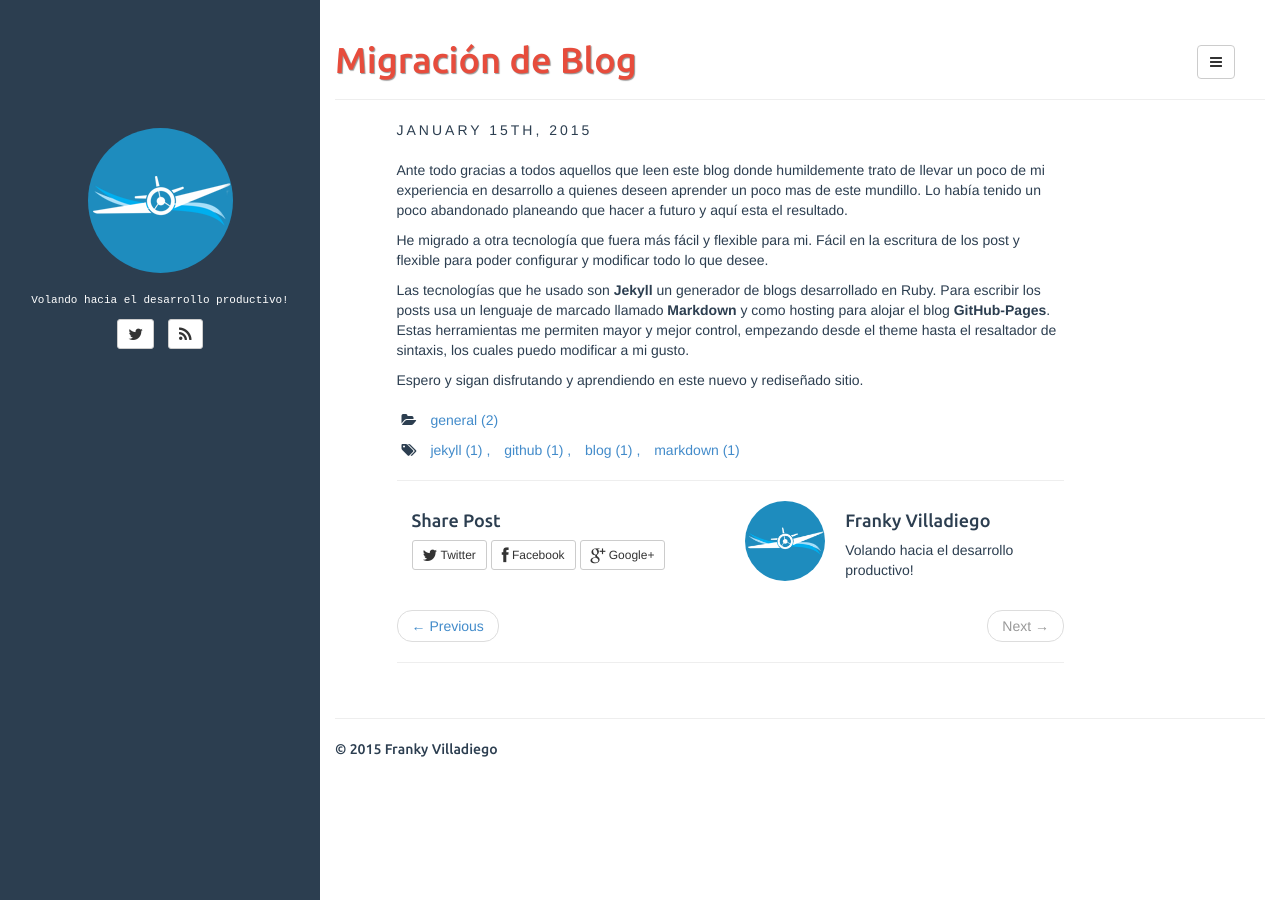
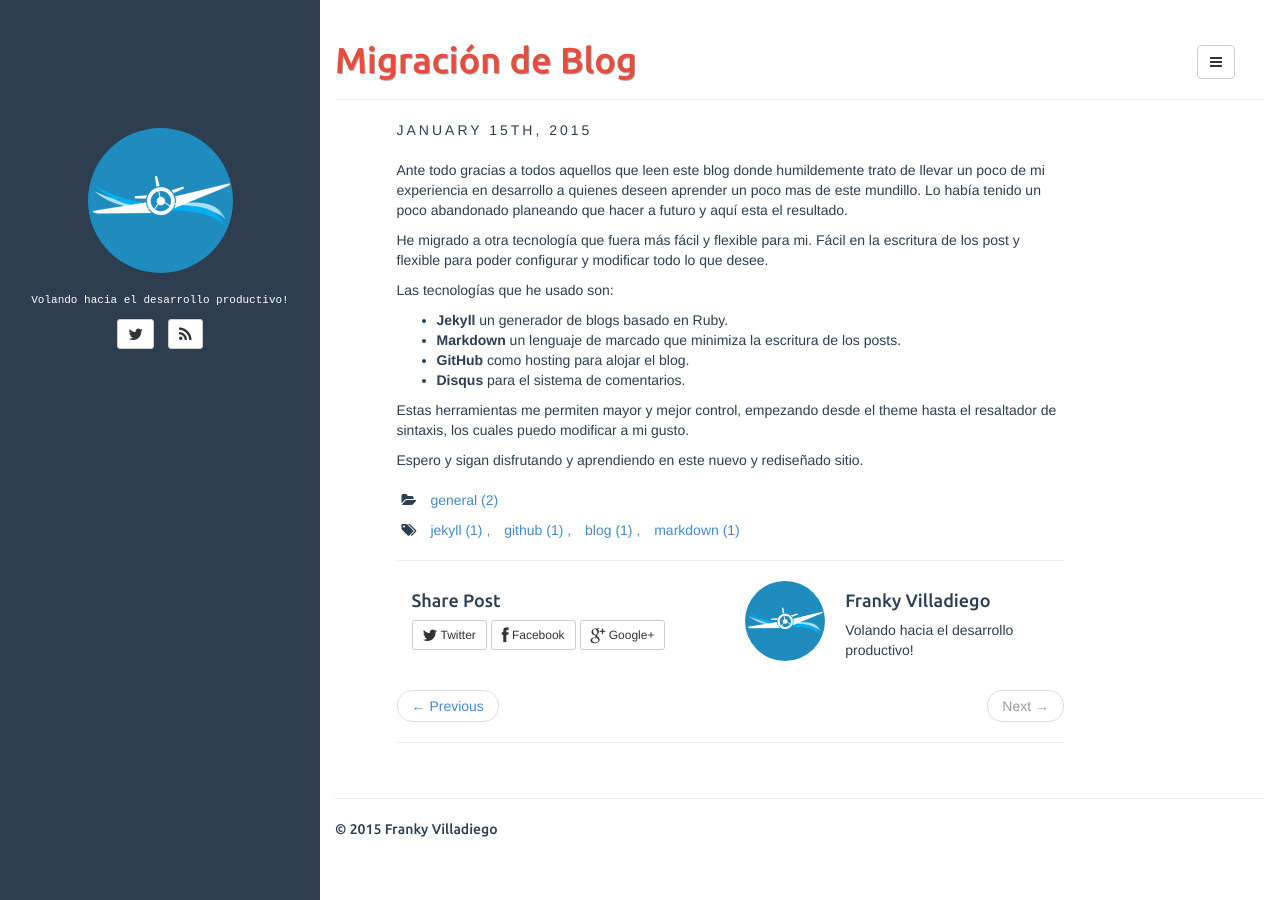
Before and after one commit to eljaviador/eljaviador.github.io, a Jekyll site: the page built from _posts/2015-01-15-migracion-de-blog.md, in a window 1280 px wide. Built offline with Jekyll 4.4.1, drawn with Linux system fonts in a browser that asks for light colours; comment, search, counter and statistics services are not loaded.

Commit message:
Some changes

```diff
--- a/_posts/2015-01-15-migracion-de-blog.md
+++ b/_posts/2015-01-15-migracion-de-blog.md
@@ -16,8 +16,14 @@ a futuro y aquí esta el resultado.
 He migrado a otra tecnología que fuera más fácil y flexible para mi. Fácil en la escritura de los post y flexible para poder
 configurar y modificar todo lo que desee.
 
-Las tecnologías que he usado son **Jekyll** un generador de blogs desarrollado en Ruby. Para escribir los posts usa un lenguaje
-de marcado llamado **Markdown** y como hosting para alojar el blog **GitHub-Pages**. Estas herramientas me permiten mayor
-y mejor control, empezando desde el theme hasta el resaltador de sintaxis, los cuales puedo modificar a mi gusto.
+Las tecnologías que he usado son:
+
+* **Jekyll** un generador de blogs basado en Ruby.
+* **Markdown** un lenguaje de marcado que minimiza la escritura de los posts.
+* **GitHub** como hosting para alojar el blog.
+* **Disqus** para el sistema de comentarios.
+
+Estas herramientas me permiten mayor y mejor control, empezando desde el theme hasta el resaltador de sintaxis, los cuales
+puedo modificar a mi gusto.
 
 Espero y sigan disfrutando y aprendiendo en este nuevo y rediseñado sitio.
```
